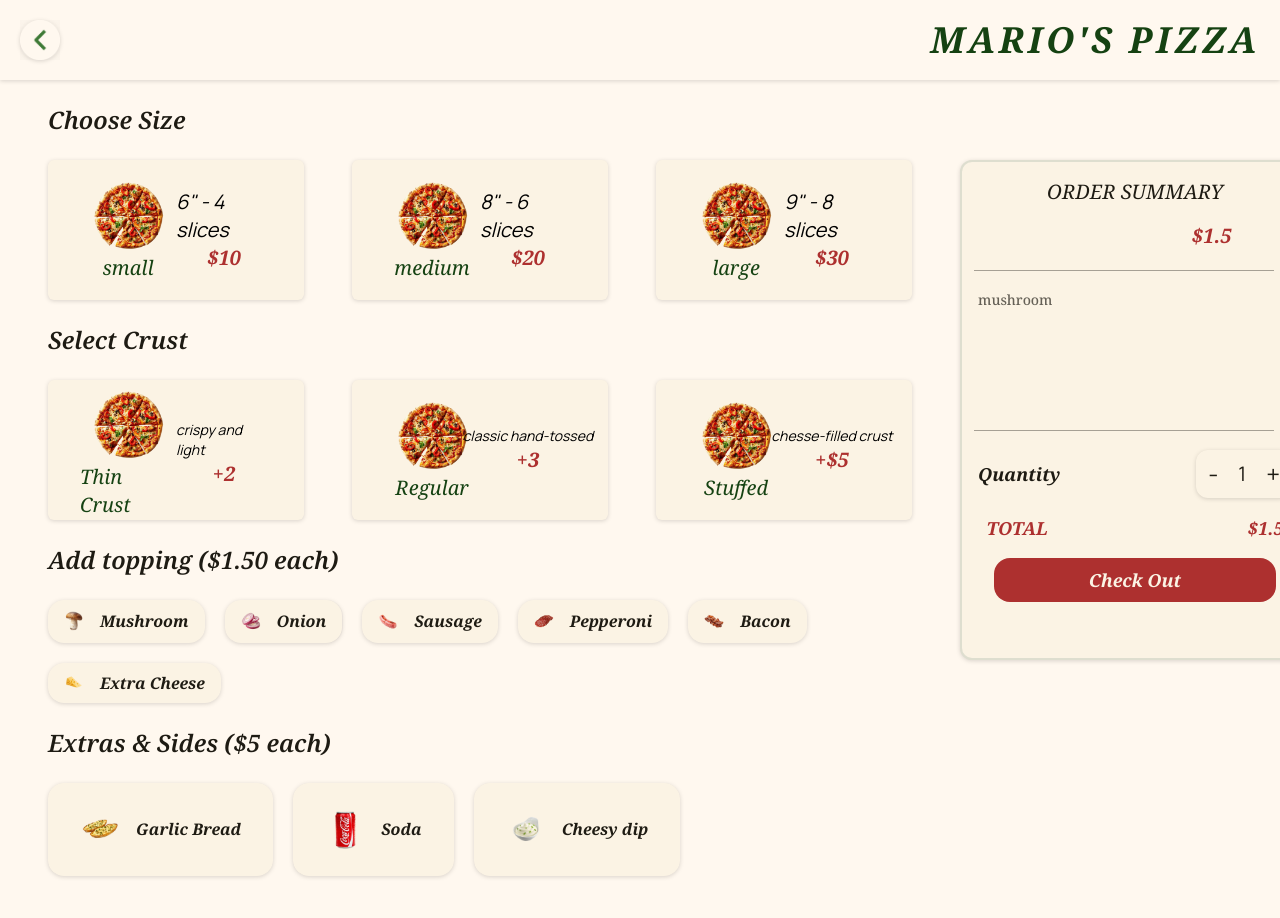
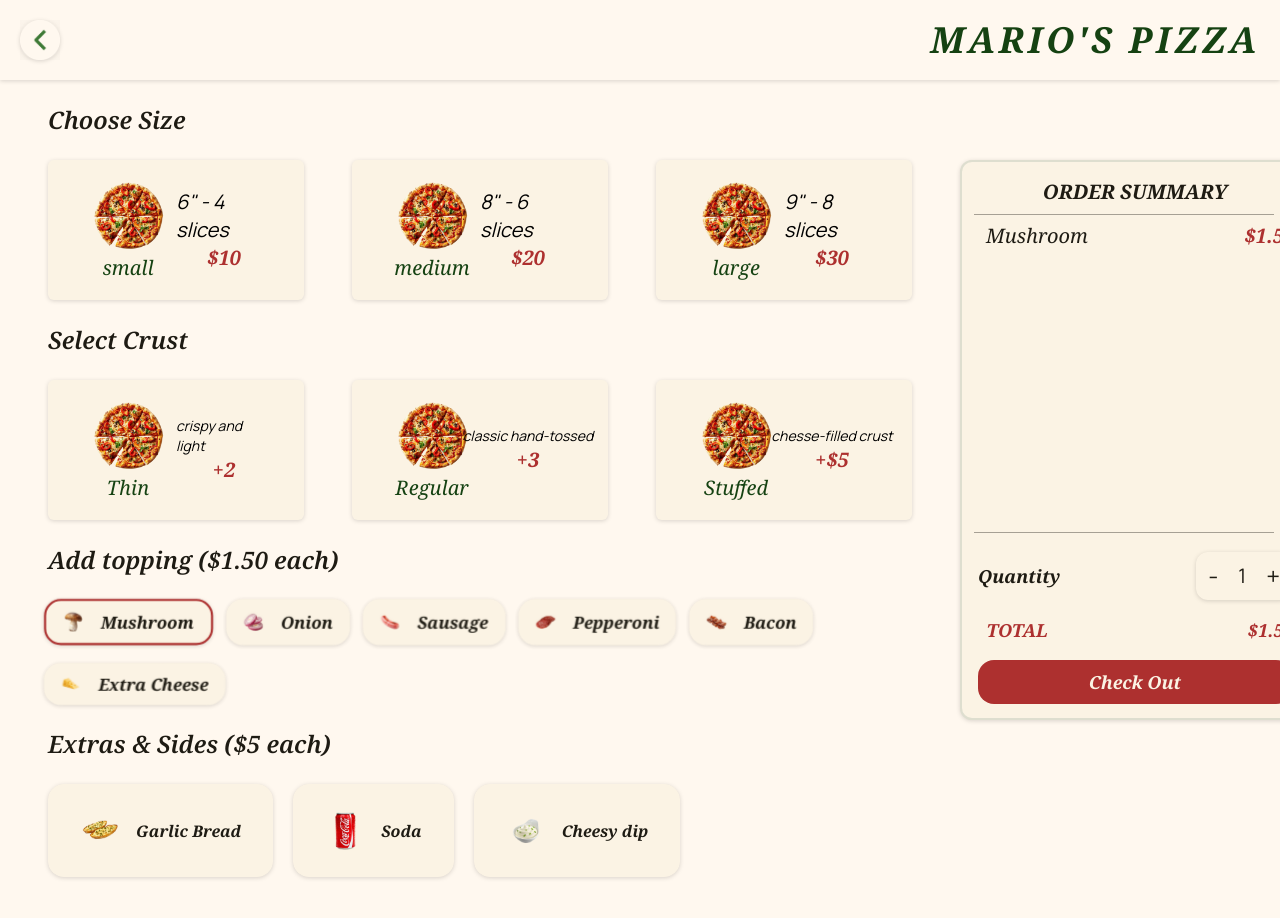
Before and after one commit to akshansh-kakkkar/Mario-s-Pizza-application, a React (Vite) app: page /orderform in a window 1280 px wide. Both pictures are taken after a click on the element "Mushroom". Shown: the top 918 px of the page. Built offline with nearby package versions, Linux system fonts and the light colour scheme; some icons are missing.

Commit message:
I have prepared all the function stuff required for the working of the app

```diff
--- a/src/components/PizzaOrderForm.jsx
+++ b/src/components/PizzaOrderForm.jsx
@@ -2,13 +2,16 @@ import { useNavigate } from "react-router-dom";
 import "../index.css";
 import { useState } from "react";
 const PizzaOrderForm = () => {
+
   const Navigate = useNavigate();
   const [size, setSize] = useState(null);
   const [crust, setCrust] = useState(null);
   const [toppings, setToppings] = useState([]);
   const [Extras, setExtras] = useState([]);
   const [quantity, setQuantity] = useState(1);
-
+  const handleChange = (e)=>{
+    e.preventDefault()
+  }
   const toggleTopping = (item) => {
     setToppings((prev) =>
       prev.includes(item) ? prev.filter((t) => t !== item) : [...prev, item],
@@ -61,6 +64,7 @@ const PizzaOrderForm = () => {
           MARIO'S PIZZA
         </div>
       </div>
+      <form action="" onChange={handleChange}>
       <div>
         <div className="mx-12 mt-6 mb-6 noto2-serif text-2xl font-semibold text-[#1E1B13]">
           Choose Size
@@ -70,7 +74,7 @@ const PizzaOrderForm = () => {
             <div className="flex gap-12">
               <div
                 onClick={() => setSize({ name: "Small Pizza", price: 10 })}
-                className="bg-[#FBF3E4] grid grid-cols-2 backdrop-blur-2xl drop-shadow-sm rounded-md px-8 w-70 h-35 p-2  "
+                className={`bg-[#FBF3E4] grid grid-cols-2  rounded-md px-8 w-70 h-35 p-2 transition-all duration-300  ${size?.name === "Small Pizza"  ? "border-2 border-[#AD302F] scale-[105%]" : " drop-shadow-sm"} `}
               >
                 <div className="flex col-span-1 flex-col justify-center text-xl items-center noto2-serif">
                   <img src="/small-pizza.png" width={75} alt="small-pizza" />{" "}
@@ -85,7 +89,7 @@ const PizzaOrderForm = () => {
               </div>
               <div
                 onClick={() => setSize({ name: "Medium Pizza", price: 20 })}
-                className="bg-[#FBF3E4] grid grid-cols-2 backdrop-blur-2xl drop-shadow-sm rounded-md px-8 w-70 h-35 p-2  "
+                className={`bg-[#FBF3E4] grid grid-cols-2  rounded-md px-8 w-70 h-35 p-2 transition-all duration-300  ${size?.name === "Medium Pizza"  ? "border-2 border-[#AD302F] scale-[105%]" : " drop-shadow-sm"} `}
               >
                 <div className="flex col-span-1 flex-col justify-center text-xl items-center noto2-serif">
                   <img src="/small-pizza.png" width={75} alt="small-pizza" />{" "}
@@ -100,7 +104,7 @@ const PizzaOrderForm = () => {
               </div>
               <div
                 onClick={() => setSize({ name: "Large Pizza", price: 30 })}
-                className="bg-[#FBF3E4] grid grid-cols-2 backdrop-blur-2xl drop-shadow-sm rounded-md px-8 w-70 h-35 p-2  "
+                className={`bg-[#FBF3E4] grid grid-cols-2  rounded-md px-8 w-70 h-35 p-2 transition-all duration-300  ${size?.name === "Large Pizza"  ? "border-2 border-[#AD302F] scale-[105%]" : " drop-shadow-sm"} `}
               >
                 <div className="flex col-span-1 flex-col justify-center text-xl items-center noto2-serif">
                   <img src="/small-pizza.png" width={75} alt="small-pizza" />{" "}
@@ -121,11 +125,11 @@ const PizzaOrderForm = () => {
               <div className="flex gap-12 ">
                 <div
                   onClick={() => setCrust({ name: "Thin Crust", price: 2 })}
-                  className="bg-[#FBF3E4]  grid grid-cols-2 backdrop-blur-2xl drop-shadow-sm rounded-md px-8 w-70 h-35 p-2  "
+                  className={`bg-[#FBF3E4] grid grid-cols-2  rounded-md px-8 w-70 h-35 p-2 transition-all duration-300  ${crust?.name === "Thin Crust"  ? "border-2 border-[#AD302F] scale-[105%]" : " drop-shadow-sm"} `}
                 >
                   <div className="flex col-span-1 flex-col justify-center text-xl items-center noto2-serif">
                     <img src="/small-pizza.png" width={75} alt="small-pizza" />{" "}
-                    <div className="text-[#154212]">Thin Crust</div>
+                    <div className="text-[#154212]">Thin</div>
                   </div>
                   <div className="col-span-1 man-rope text-sm flex justify-center items-center flex-col">
                     <div>crispy and light</div>
@@ -135,8 +139,8 @@ const PizzaOrderForm = () => {
                   </div>
                 </div>
                 <div
-                  onClick={() => setCrust({ name: "Regular", price: 3 })}
-                  className="bg-[#FBF3E4] grid grid-cols-2 backdrop-blur-2xl drop-shadow-sm rounded-md px-8 w-70 h-35 p-2  "
+                  onClick={() => setCrust({ name: "Regular Crust", price: 3 })}
+                  className={`bg-[#FBF3E4] grid grid-cols-2  rounded-md px-8 w-70 h-35 p-2 transition-all duration-300  ${crust?.name === "Regular Crust"  ? "border-2 border-[#AD302F] scale-[105%]" : " drop-shadow-sm"} `}
                 >
                   <div className="flex col-span-1 flex-col justify-center text-xl items-center noto2-serif">
                     <img src="/small-pizza.png" width={75} alt="small-pizza" />{" "}
@@ -150,8 +154,8 @@ const PizzaOrderForm = () => {
                   </div>
                 </div>
                 <div
-                  onClick={() => setCrust({ name: "Stuffed", price: 5 })}
-                  className="bg-[#FBF3E4] grid grid-cols-2 backdrop-blur-2xl drop-shadow-sm rounded-md px-8 w-70 h-35 p-2  "
+                  onClick={() => setCrust({ name: "Stuffed Crust", price: 5 })}
+                  className={`bg-[#FBF3E4] grid grid-cols-2  rounded-md px-8 w-70 h-35 p-2 transition-all duration-300  ${crust?.name === "Stuffed Crust"  ? "border-2 border-[#AD302F] scale-[105%]" : " drop-shadow-sm"} `}
                 >
                   <div className="flex col-span-1 flex-col justify-center text-xl items-center noto2-serif">
                     <img src="/small-pizza.png" width={75} alt="small-pizza" />{" "}
@@ -173,42 +177,42 @@ const PizzaOrderForm = () => {
               <div className="  flex flex-wrap gap-5">
                 <div
                   onClick={() => toggleTopping("mushroom")}
-                  className="flex flex-wrap w-fit py-2 px-4  backdrop-blur-2xl drop-shadow-sm  rounded-2xl font-bold text-md whitespace-nowrap text-[#1E1B13]  noto2-serif items-center gap-4 bg-[#FBF3E4] "
+                    className={`flex flex-wrap w-fit py-2 px-4  backdrop-blur-2xl drop-shadow-sm  rounded-2xl font-bold text-md whitespace-nowrap text-[#1E1B13]  noto2-serif items-center cursor-pointer duration-300 transition-all scale-[105%] gap-4 bg-[#FBF3E4] ${toppings.includes("mushroom") ? "border-2 border-[#AD302F]" : ""}`}
                 >
                   <img src="/mushroom.png" alt="mushroom" width={20} />
                   <span>Mushroom</span>
                 </div>
                 <div
                   onClick={() => toggleTopping("onion")}
-                  className="flex flex-wrap w-fit py-2 px-4 rounded-2xl  backdrop-blur-2xl drop-shadow-sm  font-bold text-md whitespace-nowrap text-[#1E1B13]  noto2-serif items-center gap-4 bg-[#FBF3E4] "
+                    className={`flex flex-wrap w-fit py-2 px-4  backdrop-blur-2xl drop-shadow-sm  rounded-2xl font-bold text-md whitespace-nowrap text-[#1E1B13]  noto2-serif items-center cursor-pointer duration-300 transition-all scale-[105%] gap-4 bg-[#FBF3E4] ${toppings.includes("onion") ? "border-2 border-[#AD302F]" : ""}`}
                 >
                   <img src="/onion.png" alt="onion" width={20} />
                   <span>Onion</span>
                 </div>
                 <div
                   onClick={() => toggleTopping("sausage")}
-                  className="flex flex-wrap w-fit py-2 px-4 rounded-2xl  backdrop-blur-2xl drop-shadow-sm  font-bold text-md whitespace-nowrap text-[#1E1B13]  noto2-serif items-center gap-4 bg-[#FBF3E4]"
+                    className={`flex flex-wrap w-fit py-2 px-4  backdrop-blur-2xl drop-shadow-sm  rounded-2xl font-bold text-md whitespace-nowrap text-[#1E1B13]  noto2-serif items-center cursor-pointer duration-300 transition-all scale-[105%] gap-4 bg-[#FBF3E4] ${toppings.includes("sausage") ? "border-2 border-[#AD302F]" : ""}`}
                 >
                   <img src="/sausage.png" alt="mushroom" width={20} />
                   <span>Sausage</span>
                 </div>
                 <div
                   onClick={() => toggleTopping("pepperoni")}
-                  className="flex flex-wrap w-fit py-2 px-4 rounded-2xl  backdrop-blur-2xl drop-shadow-sm  font-bold text-md whitespace-nowrap text-[#1E1B13]  noto2-serif items-center gap-4 bg-[#FBF3E4] "
+                    className={`flex flex-wrap w-fit py-2 px-4  backdrop-blur-2xl drop-shadow-sm  rounded-2xl font-bold text-md whitespace-nowrap text-[#1E1B13]  noto2-serif items-center cursor-pointer duration-300 transition-all scale-[105%] gap-4 bg-[#FBF3E4] ${toppings.includes("pepperoni") ? "border-2 border-[#AD302F]" : ""}`}
                 >
                   <img src="/pepporoni.png" alt="mushroom" width={20} />
                   <span>Pepperoni</span>
                 </div>
                 <div
                   onClick={() => toggleTopping("bacon")}
-                  className="flex flex-wrap w-fit py-2 px-4 rounded-2xl  backdrop-blur-2xl drop-shadow-sm  font-bold text-md whitespace-nowrap text-[#1E1B13]  noto2-serif items-center gap-4 bg-[#FBF3E4] "
+                    className={`flex flex-wrap w-fit py-2 px-4  backdrop-blur-2xl drop-shadow-sm  rounded-2xl font-bold text-md whitespace-nowrap text-[#1E1B13]  noto2-serif items-center cursor-pointer duration-300 transition-all scale-[105%] gap-4 bg-[#FBF3E4] ${toppings.includes("bacon") ? "border-2 border-[#AD302F]" : ""}`}
                 >
                   <img src="/bacon.png" alt="mushroom" width={20} />
                   <span>Bacon</span>
                 </div>
                 <div
                   onClick={() => toggleTopping("cheese")}
-                  className="flex flex-wrap w-fit py-2 px-4 rounded-2xl  backdrop-blur-2xl drop-shadow-sm  font-bold text-md whitespace-nowrap text-[#1E1B13]  noto2-serif items-center gap-4 bg-[#FBF3E4] "
+                    className={`flex flex-wrap w-fit py-2 px-4  backdrop-blur-2xl drop-shadow-sm  rounded-2xl font-bold text-md whitespace-nowrap text-[#1E1B13]  noto2-serif items-center cursor-pointer duration-300 transition-all scale-[105%] gap-4 bg-[#FBF3E4] ${toppings.includes("cheese") ? "border-2 border-[#AD302F]" : ""}`}
                 >
                   <img src="/cheese.png" alt="mushroom" width={20} />
                   <span>Extra Cheese</span>
@@ -222,21 +226,21 @@ const PizzaOrderForm = () => {
               <div className=" flex flex-wrap gap-5 mb-12">
                 <div
                   onClick={() => toggleExtra("garlic-bread")}
-                  className="flex flex-wrap w-fit  py-5 px-8 backdrop-blur-2xl drop-shadow-sm  rounded-2xl font-bold text-md whitespace-nowrap text-[#1E1B13]  noto2-serif items-center gap-4 bg-[#FBF3E4] "
+                  className={`flex flex-wrap w-fit py-5 px-8 rounded-2xl transition-all duration-300 cursor-pointer  backdrop-blur-2xl drop-shadow-sm  font-bold text-md whitespace-nowrap text-[#1E1B13]  noto2-serif items-center gap-4 bg-[#FBF3E4] ${Extras.includes("garlic-bread") ? "border-2 border-[#AD302F]": ""}`}
                 >
                   <img src="/garlic-bread.png" alt="mushroom" width={40} />
                   <span>Garlic Bread</span>
                 </div>
                 <div
                   onClick={() => toggleExtra("soda")}
-                  className="flex flex-wrap w-fit py-5 px-8 rounded-2xl  backdrop-blur-2xl drop-shadow-sm  font-bold text-md whitespace-nowrap text-[#1E1B13]  noto2-serif items-center gap-4 bg-[#FBF3E4] "
+                  className={`flex flex-wrap w-fit py-5 px-8 rounded-2xl transition-all duration-300 cursor-pointer  backdrop-blur-2xl drop-shadow-sm  font-bold text-md whitespace-nowrap text-[#1E1B13]  noto2-serif items-center gap-4 bg-[#FBF3E4] ${Extras.includes("soda") ? "border-2 border-[#AD302F]": ""}`}
                 >
                   <img src="/soda.png" alt="onion" width={40} />
                   <span>Soda</span>
                 </div>
                 <div
                   onClick={() => toggleExtra("dip")}
-                  className="flex flex-wrap w-fit py-5 px-8 rounded-2xl  backdrop-blur-2xl drop-shadow-sm  font-bold text-md whitespace-nowrap text-[#1E1B13]  noto2-serif items-center gap-4 bg-[#FBF3E4]"
+                  className={`flex flex-wrap w-fit py-5 px-8 rounded-2xl transition-all duration-300 cursor-pointer  backdrop-blur-2xl drop-shadow-sm  font-bold text-md whitespace-nowrap text-[#1E1B13]  noto2-serif items-center gap-4 bg-[#FBF3E4] ${Extras.includes("dip") ? " border-2 border-[#AD302F]": ""}`}
                 >
                   <img src="/dip.png" alt="mushroom" width={40} />
                   <span>Cheesy dip</span>
@@ -244,46 +248,91 @@ const PizzaOrderForm = () => {
               </div>
             </div>
           </div>
-          <div className="col-span-1 bg-[#FBF3E4]  backdrop-blur-2xl drop-shadow-sm w-[350px] h-[500px] border-2 border-[rgba(194,201,187,0.5)] rounded-xl">
-            <div className="noto2-serif mt-4 text-xl flex justify-center text-[#1E1B13]">
+          <div className="col-span-1 bg-[#FBF3E4]  backdrop-blur-2xl drop-shadow-sm w-[350px] h-[560px] border-2 border-[rgba(194,201,187,0.5)] rounded-xl">
+            <div className="noto2-serif mt-4 font-bold  text-xl flex justify-center text-[#1E1B13]">
               ORDER SUMMARY
             </div>
+            <div className="w-[300px] items-center my-2 flex justify-center mx-3 h-[0.1px] bg-[#1e1b1362]"></div>
+            <div className="h-[290px]">
+              {total === 0 ? (
+                <div className="flex flex-col text-center items-center justify-center">
+                  <lord-icon
+                    src="https://cdn.lordicon.com/qfijwmqj.json"
+                    trigger="loop"
+                    state="loop-cycle"
+                    colors="primary:#AD302F,secondary:#0a5c15"
+                    style={{ width: 250, height: 250 }}
+                  ></lord-icon>
+                  <p className="noto2-serif mt-4 font-bold  text-sm flex justify-center text-[#AD302F]">
+                    Add Items in the cart to view them
+                  </p>
+                </div>
+              ) : (
+                <>
                   {size && (
-              <div className="flex justify-around">
-                <div className="mt-4 mx-4 noto2-serif font-bold text-xl text-[#1E1B13]">
+                    <div className="flex justify-between mx-2">
+                      <div className="mx-4 noto2-serif text-xl text-[#1E1B13]">
                         {size.name}
                       </div>
-                <div className="mt-4 mx-4 noto2-serif font-bold text-xl text-[#AD302F]">
+                      <div className="mx-4 noto2-serif font-bold text-xl text-[#AD302F]">
                         ${size.price}
                       </div>
                     </div>
                   )}
                   {crust && (
-              <div className="flex justify-around">
-                <div className="mt-4 mx-4 noto2-serif font-bold text-xl text-[#1E1B13]">
+                    <div className="flex justify-between mx-2">
+                      <div className=" mx-4 noto2-serif  text-xl text-[#1E1B13]">
                         {crust.name}
                       </div>
-                <div className="mt-4 mx-4 noto2-serif font-bold text-xl text-[#AD302F]">
+                      <div className=" mx-4 noto2-serif font-bold text-xl text-[#AD302F]">
                         ${crust.price}
                       </div>
                     </div>
                   )}
-            {Extras && (
-              <div className="flex justify-around">
-                <div className="mt-4 mx-4 noto2-serif font-bold text-xl text-[#1E1B13]">
-                  {cartExtras}
+                  {cartTopping.length > 0 && (
+                    <div className=" noto2-serif mx-2 text-xl text-[#1E1B13]">
+                      {toppings.length > 0 && (
+                        <div className="mx-4">
+                          {toppings.map((item) => (
+                            <div
+                              key={item}
+                              className="flex justify-between text-xl "
+                            >
+                              <div className="text-[#1E1B13] capitalize">
+                                {item}
                               </div>
-                <div className="mt-4 mx-4 noto2-serif font-bold text-xl text-[#AD302F]">
+                              <div className="text-[#AD302F] font-bold">
                                 $1.5
                               </div>
                             </div>
+                          ))}
+                        </div>
                       )}
-
-            <div className="w-[300px] my-5 flex justify-center mx-3 h-[0.1px] bg-[#1e1b1362]"></div>
-            <div className="h-[120px]">
-              <div className="mt-2 mx-4 noto-serif  font-medium text-sm text-[#1e1b13ad]">
-                {cartTopping}
                     </div>
+                  )}
+                  {Extras.length > 0 && (
+                    <div className=" noto2-serif mx-2 text-xl text-[#1E1B13]">
+                      {Extras.length > 0 && (
+                        <div className="mx-4">
+                          {Extras.map((item) => (
+                            <div
+                              key={item}
+                              className="flex justify-between text-xl "
+                            >
+                              <div className="text-[#1E1B13] capitalize">
+                                {item}
+                              </div>
+                              <div className="text-[#AD302F] font-bold">
+                                $5
+                              </div>
+                            </div>
+                          ))}
+                        </div>
+                      )}
+                    </div>
+                  )}
+                </>
+              )}
             </div>
             <div className="w-[300px] my-5 flex justify-center mx-3 h-[0.1px] bg-[#1e1b1362]"></div>
             <div className="flex justify-between items-center  mt-4 mx-4 ">
@@ -292,17 +341,18 @@ const PizzaOrderForm = () => {
               </div>
               <div className="bg-[#FBF3E4]   backdrop-blur-2xl drop-shadow-sm flex gap-5 items-center justify-center rounded-xl py-2 px-3 text-[#1e1b13]">
                 <span
-                  className="text-2xl man3-rope "
+                  className="text-2xl man3-rope cursor-pointer"
                   onClick={decreaseQuanitity}
                 >
                   -
                 </span>
                 <span className="text-xl man3-rope ">{quantity}</span>
-                <span className="text-2xl man3-rope" onClick={increaseQuantity}>
+                <span className="text-2xl man3-rope cursor-pointer" onClick={increaseQuantity}>
                   +
                 </span>
               </div>
             </div>
+
             <div className="flex justify-center gap-50 items-center  mt-4 mx-8 ">
               <div className="noto2-serif font-bold text-lg text-[#AD302F]">
                 TOTAL
@@ -311,14 +361,15 @@ const PizzaOrderForm = () => {
                 ${total}
               </div>
             </div>
-            <div className="flex justify-center gap-50 items-center  bg-[#AD302F] p-2 rounded-2xl mt-4 mx-8 ">
-              <div className="noto2-serif font-bold text-lg text-[#FBF3E4]">
+            <div  className={`flex justify-center gap-50 items-center cursor-pointer  bg-[#AD302F] p-2 rounded-2xl mt-4 mx-4 ${total === 0 ? "bg-[#ad2f2f65] " : "" } `}>
+              <button type="submit" onClick={()=>{Navigate("/orderconfirm")}} disabled={total===0}  className={`noto2-serif font-bold text-lg px-25 text-[#FBF3E4] ${total===0 ? "cursor-not-allowed" : ""}`}>
                 Check Out
+              </button>
             </div>
           </div>
         </div>
       </div>
-      </div>
+      </form>
     </>
   );
 };
```
Lines whose indentation alone changed are shown as unchanged.
